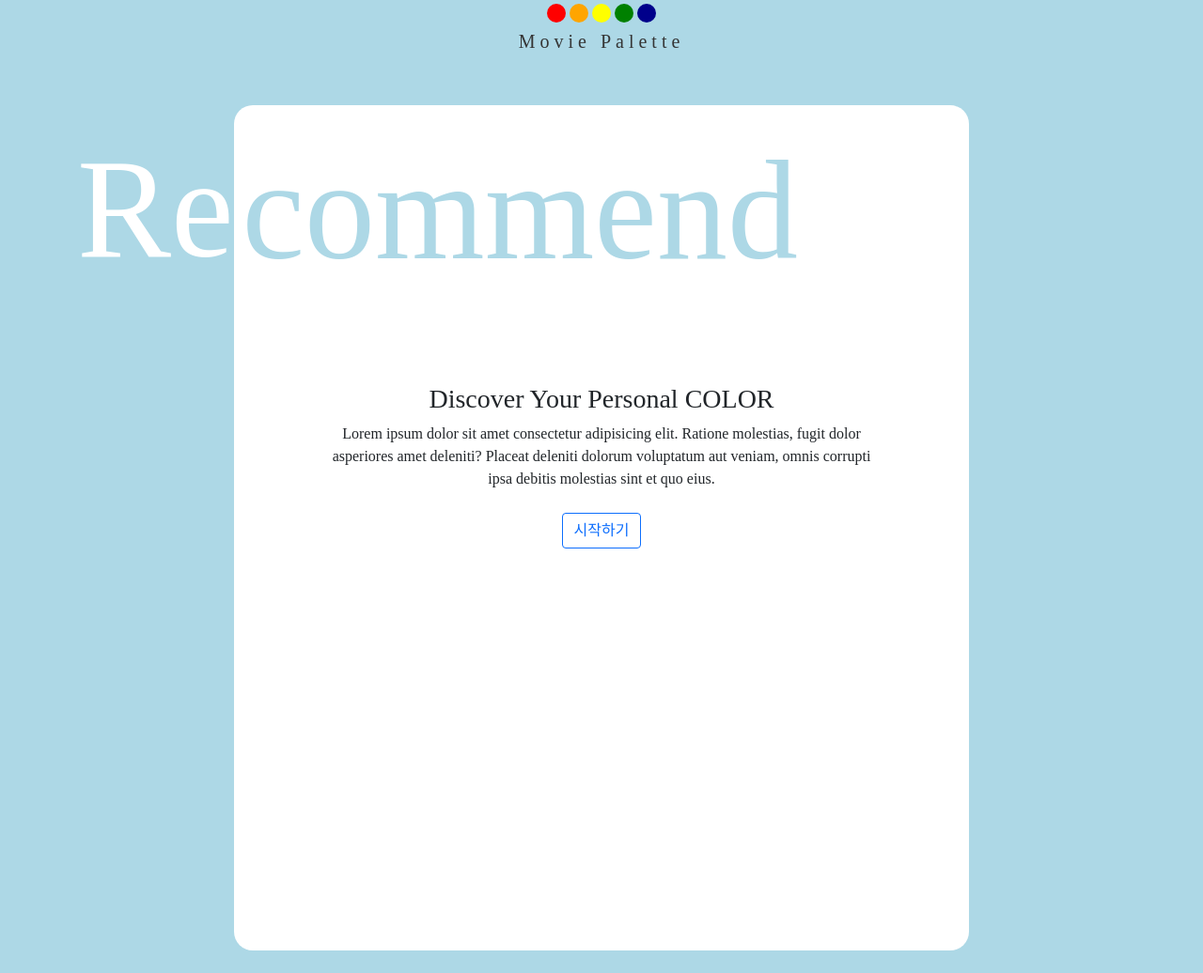
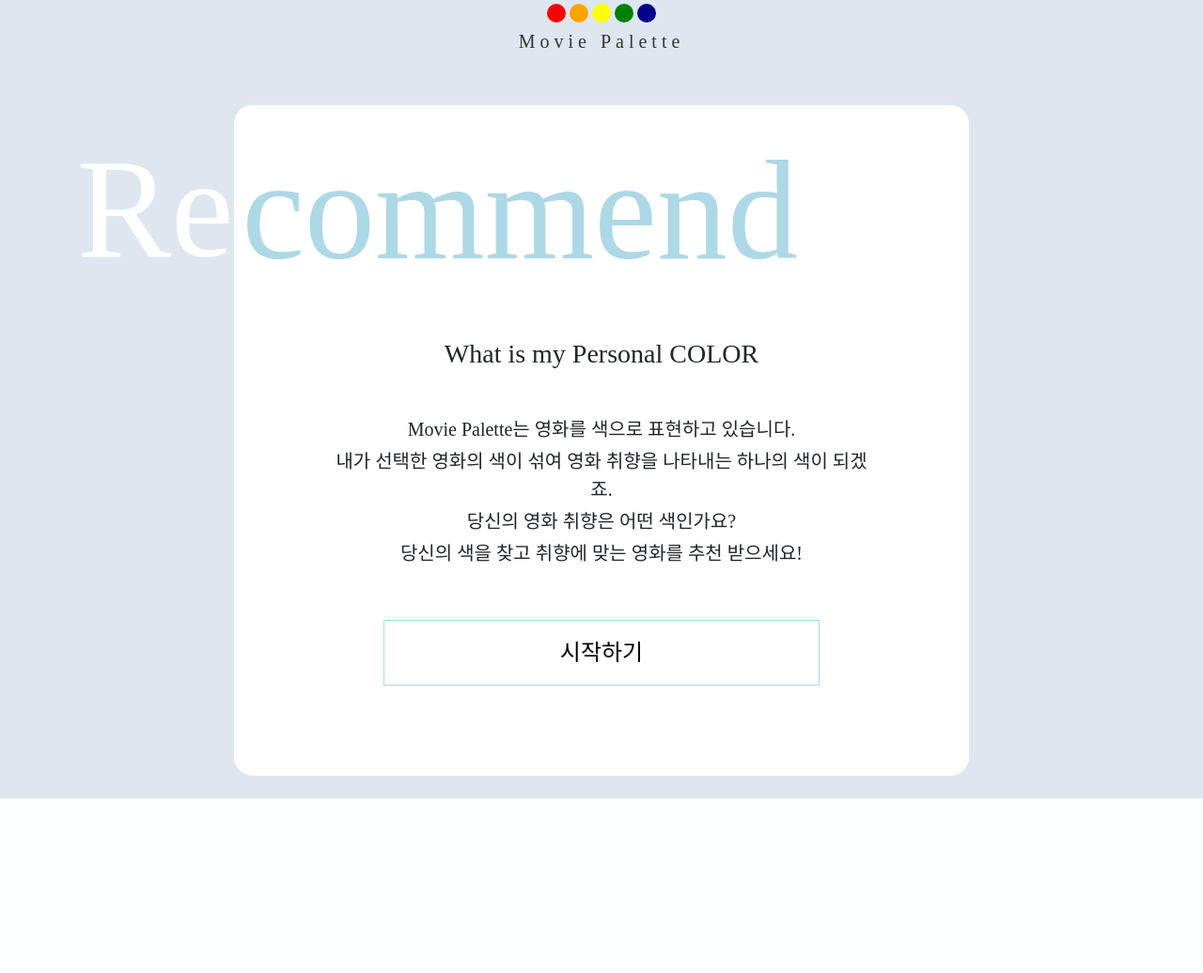
Before and after one commit to fmdzimin13/Movie_Palette, a Django app: page /recommend/ in a window 1280 px wide. Shown: the whole page at 94% size. After the commit the page ends 850 px from the top, so only its background shows below. Run offline with Django 3.2, Linux system fonts and the light colour scheme; some libraries are stand-ins or nearby versions; some web fonts are replaced.

Commit message:
➕ Add additional html

```diff
--- a/community/forms.py
+++ b/community/forms.py
@@ -54,6 +54,7 @@ class CommentForm(forms.ModelForm):
             attrs={
                 'placeholder': '댓글을 작성해주세요.',
                 'maxlength': 50,
+                'style': 'width: 150%; margin-right: 10px;',
             }
         ),
     )
--- a/moviepalette/templates/community_base.html
+++ b/moviepalette/templates/community_base.html
@@ -15,8 +15,8 @@
 <body style="font-family: 'Jeju Myeongjo', serif;">
   {% include "nav.html" %}
   <div class="container">
-      {% block content %}
-      {% endblock  %}
+    {% block content %}
+    {% endblock  %}
   </div>
   {% bootstrap_javascript %}
 </body>
--- a/movies/templates/movies/nav.html
+++ b/movies/templates/movies/nav.html
@@ -42,7 +42,7 @@
           </div>
         {% endif %}
         <li class="nav-item">
-          <a class="nav-link" href="#">
+          <a class="nav-link" href="{% url "recommend:index" %}">
             <h4 class="px-2" style="color:black;">RECOMMEND</h4>
           </a>
         </li>
--- a/recommend/static/recommend/css/default.css
+++ b/recommend/static/recommend/css/default.css
@@ -1,5 +1,5 @@
 body{
- background-color: lightblue;
+ background-color: rgb(222, 231, 240);
  margin: 0;
  padding: 0;
  width: 100%;
--- a/recommend/static/recommend/css/main.css
+++ b/recommend/static/recommend/css/main.css
@@ -3,5 +3,4 @@
   width: 80%;
   text-align: center;
   border-radius: 20px;
-
 }
--- a/recommend/static/recommend/css/qna.css
+++ b/recommend/static/recommend/css/qna.css
@@ -7,6 +7,7 @@
   text-align: center;
   border-radius: 20px;
   font-size: 24px;
+  font-weight: bold;
   width: 80%;
 }
 
@@ -16,7 +17,7 @@
   display: block;
   width: 80%;
   border: 0px;
-  font-size: 20px;
+  font-size: 22px;
 }
 
 .answerList:hover, .answerList:focus {
--- a/recommend/static/recommend/css/result.css
+++ b/recommend/static/recommend/css/result.css
@@ -107,7 +107,7 @@
 .showMovies > img {
   position: absolute;
   top: 0;
-  left: calc(24% - 100px);
+  left: calc(24% - 70px);
   opacity: 0;
   animation: display 10s infinite;
   height: 400px
--- a/recommend/static/recommend/js/data.js
+++ b/recommend/static/recommend/js/data.js
@@ -36,7 +36,7 @@ const recommendList = [
 
 const qnaList = [
   {
-    q: '1. 여행을 간다면 가장 가고 싶은 여행지는 어디인가요?',
+    q: 'Q1 여행을 간다면 가장 가고 싶은 여행지는 어디인가요?',
     a: [
       { answer: '발리', type: ['Romance', 'History']},
       { answer: '유럽', type: ['Family']},
@@ -45,16 +45,16 @@ const qnaList = [
     ]
   },
   {
-    q: '2. 당신이 요즘 즐겨듣는 음악은 무엇인가요?',
+    q: 'Q2 당신이 요즘 즐겨듣는 음악은 무엇인가요?',
     a: [
       { answer: '발라드', type: ['Romance']},
       { answer: '트로트', type: ['Family']},
-      { answer: '힙합', type: ['Action', 'History']},
+      { answer: '힙합 / 댄스', type: ['Action', 'History']},
       { answer: '일렉트로닉 / 메탈', type: ['Horror']},
     ]
   },
   {
-    q: '3. 좋아하는 술 종류는?',
+    q: 'Q3 좋아하는 술 종류는?',
     a: [
       { answer: '와인', type: ['Romance']},
       { answer: '막걸리', type: ['Family', 'History']},
@@ -63,7 +63,7 @@ const qnaList = [
     ]
   },
   {
-    q: '4. 친구들이 보는 당신의 이미지는?',
+    q: 'Q4 친구들이 보는 당신의 이미지는?',
     a: [
       { answer: '자기 사람을 잘 챙긴다', type: ['Romance']},
       { answer: '스스럼 없이 편하다', type: ['Family']},
@@ -72,7 +72,7 @@ const qnaList = [
     ]
   },
   {
-    q: '5. 당신의 눈 앞에 램프 속 지니가 나타났다. 원하는 능력을 하나 준다고 했을 때 어떤 것을 고를 것인가?',
+    q: 'Q5 당신의 눈 앞에 램프 속 지니가 나타났습니다. 다음 중 원하는 능력을 준다고 할 때 고를 것은?',
     a: [
       { answer: '미모', type: ['Romance', 'History']},
       { answer: '인내심', type: ['Family']},
@@ -81,7 +81,7 @@ const qnaList = [
     ]
   },
   {
-    q: '6. 해리포터 시리즈의 호그와트에서 가장 들어보고 싶은 수업은?',
+    q: 'Q6 해리포터 시리즈의 호그와트에서 가장 들어보고 싶은 수업은?',
     a: [
       { answer: '마법의 약', type: ['Romance']},
       { answer: '마법의 역사', type: ['Family', 'History']},
@@ -90,7 +90,7 @@ const qnaList = [
     ]
   },
   {
-    q: '7. 당신이 즐거보는 유튜브 컨텐츠는?',
+    q: 'Q7 당신이 즐거보는 유튜브 컨텐츠는?',
     a: [
       { answer: '영화 / 드라마 리뷰', type: ['Romance']},
       { answer: '브이로그', type: ['Family']},
@@ -99,7 +99,7 @@ const qnaList = [
     ]
   },
   {
-    q: '8. 하루 중 가장 기분이 좋은 시간대는?',
+    q: 'Q8 하루 중 가장 기분 좋은 시간대는?',
     a: [
       { answer: '저녁', type: ['Romance']},
       { answer: '오후', type: ['Family']},
@@ -108,11 +108,11 @@ const qnaList = [
     ]
   },
   {
-    q: '9. 다음 중 무조건 하나를 선택해야한다면 무엇을 선택하겠습니까?',
+    q: 'Q9 다음 중 무조건 하나를 선택해야 한다면 무엇을 선택하실 건가요?',
     a: [
-      { answer: '하루 10시간 알고리즘 문제 풀기 + 단, 윤소영 교수님 없음', type: ['Romance', 'History']},
-      { answer: '시간대별로 건강설문하기', type: ['Family']},
-      { answer: '2일만에 프로젝트 완성하기 + 리드미 필수', type: ['Action']},
+      { answer: '하루 10시간 알고리즘 문제 풀기', type: ['Romance', 'History']},
+      { answer: '시간 별로 건강 설문 작성하기', type: ['Family']},
+      { answer: '2일만에 프로젝트 완성하기 (리드미 필수)', type: ['Action']},
       { answer: 'while True: 하나만 더 괜찮으신가요?', type: ['Horror']},
     ]
   },
--- a/recommend/static/recommend/js/start.js
+++ b/recommend/static/recommend/js/start.js
@@ -52,6 +52,7 @@ function calculation () {
 
 
 function setResult() {
+
   let point = calculation()
   const resultName = document.querySelector('.resultName')
   resultName.innerHTML = infoList[point].name
@@ -76,6 +77,7 @@ function setResult() {
 
 //결과창 띄우는 함수
 function goResult () {
+
   qna.style.WebkitAnimation = "fadeOut 1s"
   qna.style.animation = "fadeOut 1s"
   setTimeout(() => {
--- a/recommend/templates/recommend/index.html
+++ b/recommend/templates/recommend/index.html
@@ -15,24 +15,60 @@
   <link rel="stylesheet" href="{% static 'recommend/css/qna.css' %}">
   <link rel="stylesheet" href="{% static 'recommend/css/animation.css' %}">
   <link rel="stylesheet" href="{% static 'recommend/css/result.css' %}">
+  <style>
+    #start {
+      background-color: white;
+      border: 1px solid lightblue;
+    }
+
+    #start:hover {
+      background: #83a4d4;  /* fallback for old browsers */
+      background: -webkit-linear-gradient(to right, #b6fbff, #83a4d4);  /* Chrome 10-25, Safari 5.1-6 */
+      background: linear-gradient(to right, #b6fbff, #83a4d4); /* W3C, IE 10+/ Edge, Firefox 16+, Chrome 26+, Opera 12+, Safari 7+ */
+      border: 0px solid lightblue;
+      color: white;
+    }
+
+    #end {
+      background-color: white;
+      border: 1px solid dimgrey;
+    }
+
+    #end:hover {
+      background-color: grey;
+      border: 0px solid lightblue;
+      color: white;
+
+    body {
+      background-color: rgb(222, 231, 240);
+    }
+    }
+  </style>
 </head>
 <body style="font-family: 'Jeju Myeongjo', serif;">
   {% include "nav.html" %}
   <div class="container">
     <span class="m-0" style="position: absolute; top:110px; color: white; font-size: 150px;">Re</span>
     <div class="position: absolute; d-flex justify-content-center mt-5">
-      <div class="px-2 mb-4" style="border-radius: 20px; width:70%; height:900px; background-color: white">
+      <div id="white" class="px-2 mb-4" style="border-radius: 20px; width:70%; background-color: white">
         <div style="color: lightblue; font-size: 150px; height: 200px;">commend</div>
 
         <!--시작 화면-->
-        <section id="main" class="mx-auto my-5 px-3 py-5">
-          <h3>Discover Your Personal COLOR</h3>
-          <p>Lorem ipsum dolor sit amet consectetur adipisicing elit. Ratione molestias, fugit dolor asperiores amet deleniti? Placeat deleniti dolorum voluptatum aut veniam, omnis corrupti ipsa debitis molestias sint et quo eius.</p>
-          <button type="button" id="start" class="btn btn-outline-primary mt-2">시작하기</button>
+        <section id="main" class="mx-auto my-5 px-3" style="padding-bottom: 3rem;">
+          <h3 class="mb-5">What is my Personal COLOR</h3>
+          <p class="lead m-1">Movie Palette는 영화를 색으로 표현하고 있습니다.</p>
+          <p class="lead m-1">내가 선택한 영화의 색이 섞여 영화 취향을 나타내는 하나의 색이 되겠죠.</p>
+          <p class="lead m-1">당신의 영화 취향은 어떤 색인가요?</p>
+          <p class="lead m-1">당신의 색을 찾고 취향에 맞는 영화를 추천 받으세요!</p>
+          <div class="d-flex justify-content-center mt-5">
+            <button type="button" id="start" style="font-size: 150%; width: 80%;" class="font-weight-bold pt-3 pb-3 mt-2">
+              시작하기
+            </button>
+          </div>
         </section>
 
         <!--질문 화면-->
-        <section id="qna">
+        <section id="qna" class="mb-5">
           <div class="status mx-auto mt-5">
             <div class="statusBar">
             </div>
@@ -46,12 +82,9 @@
         </section>
 
         <!--결과 화면-->
-        <section id="result" class="mx-auto my-5 px-3 py-5">
+        <section id="result" class="mx-auto my-5 px-3">
           <h3>Your Personal COLOR is</h3>
-
-          <div class="resultName">
-
-          </div>
+          <div style="font-weight: bold;" class="resultName">""</div>
 
           <div id="resultImg" class="my-3">
           <div class="chipDiv">
@@ -59,9 +92,7 @@
           </div>
           </div>
 
-          <div class="resultDesc">
-
-          </div>
+          <div class="resultDesc"></div>
 
           <button id="again" type="button" onclick="js:again()">다시하기</button>
           {% comment %} <form id="load-form" data-user-id="{{ person.pk }}">
@@ -79,8 +110,9 @@
             <button type="button" id="movie">이런 영화 어때요?</button>
             <div class="showMovies"></div>
           </div>
-
-          <a href="{% url 'accounts:profile' person.username %}">내 프로필 보러가기</a>
+          <div class="d-flex justify-content-center mt-5">
+             <a id="end" href="{% url 'accounts:profile' person.username %}" role="button" style="text-decoration: none; font-size: 150%; width: 80%;" class="font-weight-bold pt-3 pb-3 mt-2">내 프로필 보러가기</a>
+          </div>
         </section>
       </div>
     </div>
```
Also changed, not shown: accounts/templates/accounts/profile.html (+6 -6 lines), community/templates/community/detail.html (+26 -29 lines), movies/templates/movies/about.html (+74 -0 lines), movies/templates/movies/movie_detail.html (+27 -28 lines).
